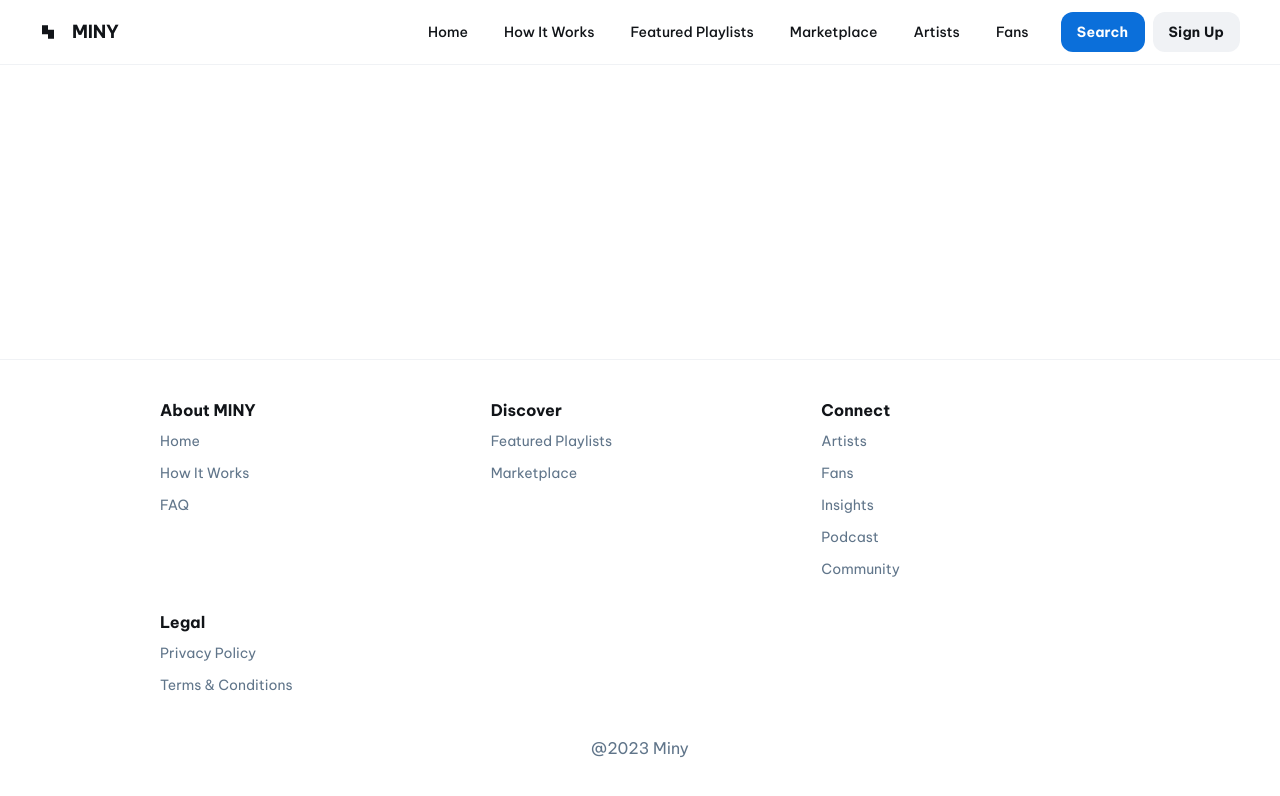
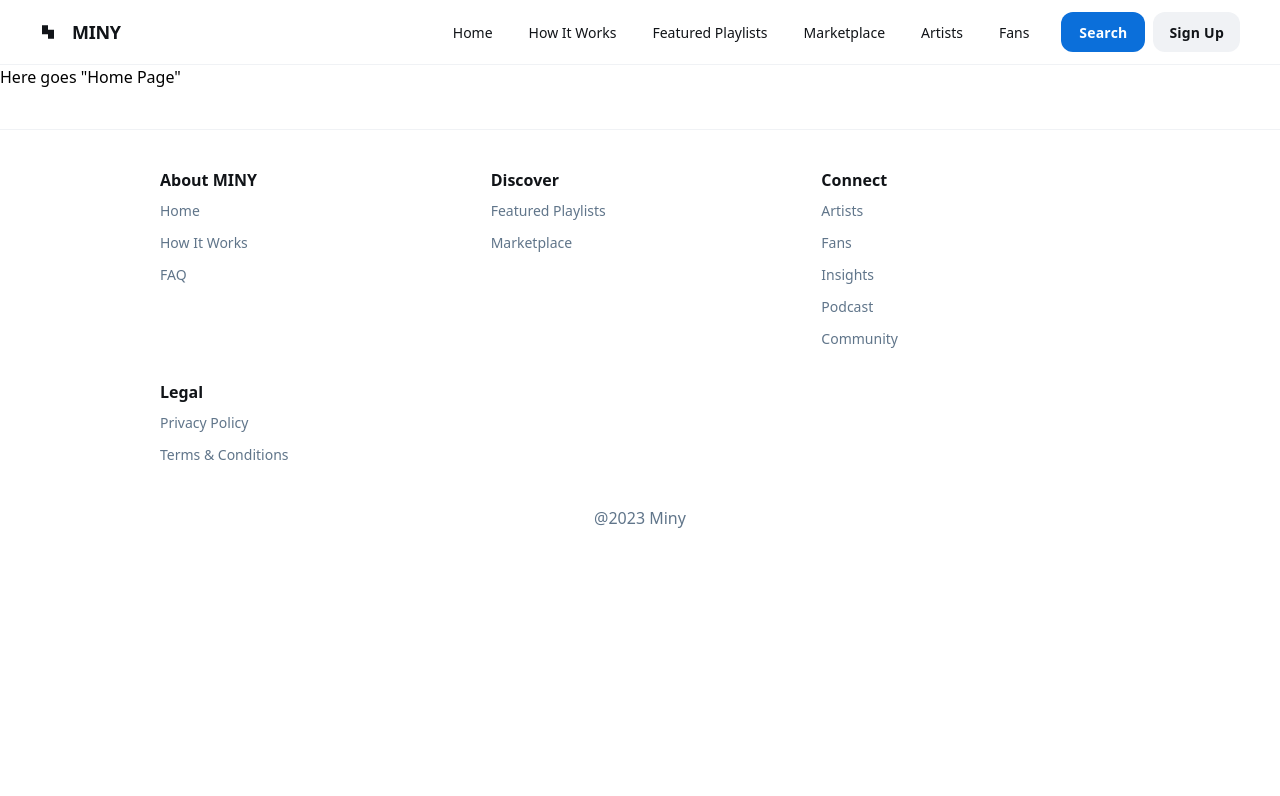
Before and after one commit to collectivewinca/miny, a Next.js app: page / in a window 1280 px wide. Shown: the top 796 px of the page. Built offline with nearby package versions, Linux system fonts and the light colour scheme.

Commit message:
fixing layout

```diff
--- a/components/Hero.js
+++ b/components/Header.js
@@ -1,7 +1,7 @@
 import React from 'react';
 import Link from 'next/link';
 
-function Hero() {
+function Header() {
   return (
     <header className="flex items-center justify-between whitespace-nowrap border-b border-solid border-b-[#f0f2f5] px-10 py-3">
       <div className="flex items-center gap-4 text-[#111418]">
@@ -55,4 +55,4 @@ function Hero() {
   );
 }
 
-export default Hero;
+export default Header;
--- a/components/Layout.js
+++ /dev/null
@@ -1,17 +0,0 @@
-import React from 'react';
-import Footer from './Footer'; // Ensure the path is correct
-import Hero from './Hero'; // Ensure the path is correct
-
-const Layout = ({ children }) => {
-  return (
-    <div className="relative flex size-full min-h-screen flex-col bg-white group/design-root overflow-x-hidden" style={{ fontFamily: '"Be Vietnam Pro", "Noto Sans", sans-serif' }}>
-      <Hero />
-      <div className="layout-container flex h-full grow flex-col">
-        {children}
-      </div>
-      <Footer />
-    </div>
-  );
-};
-
-export default Layout;
--- a/components/Navbar.js
+++ /dev/null
@@ -1,13 +0,0 @@
-// components/Navbar.js
-import React from 'react';
-import Link from 'next/link';
-
-function Navbar() {
-  return (
-    <nav>
-      {/* Your navigation links from Hero.js */}
-    </nav>
-  );
-}
-
-export default Navbar;
--- a/pages/_document.js
+++ b/pages/_document.js
@@ -1,3 +1,5 @@
+import Footer from '@/components/Footer';
+import Header from '@/components/Header';
 import { Html, Head, Main, NextScript } from 'next/document';
 
 export default function Document() {
@@ -15,7 +17,9 @@ export default function Document() {
         />
       </Head>
       <body>
+        <Header/>
         <Main />
+        <Footer/>
         <NextScript />
       </body>
     </Html>
--- a/pages/howitworks.js
+++ b/pages/howitworks.js
@@ -1,9 +1,7 @@
-import React from 'react';
-import Layout from '@/components/Layout'; // Ensure the path is correct
+
 
 function HowItWorks() {
   return (
-    <Layout>
       <main className="flex-grow px-4 py-5">
         <div className="layout-content-container flex flex-col w-full max-w-[960px] mx-auto">
           {/* Hero Section */}
@@ -107,7 +105,6 @@ function HowItWorks() {
           </div>
         </div>
       </main>
-    </Layout>
   );
 }
 
--- a/pages/index.js
+++ b/pages/index.js
@@ -1,12 +1,8 @@
-import React from 'react';
-import Layout from '../components/Layout'; // Ensure the path is correct
 
 export default function Home() {
   return (
-    <Layout>
       <div>
-        {/* Your homepage content goes here */}
+        Here goes "Home Page"
       </div>
-    </Layout>
   );
 }
```
Also changed, not shown: pages/faq.js (added).
